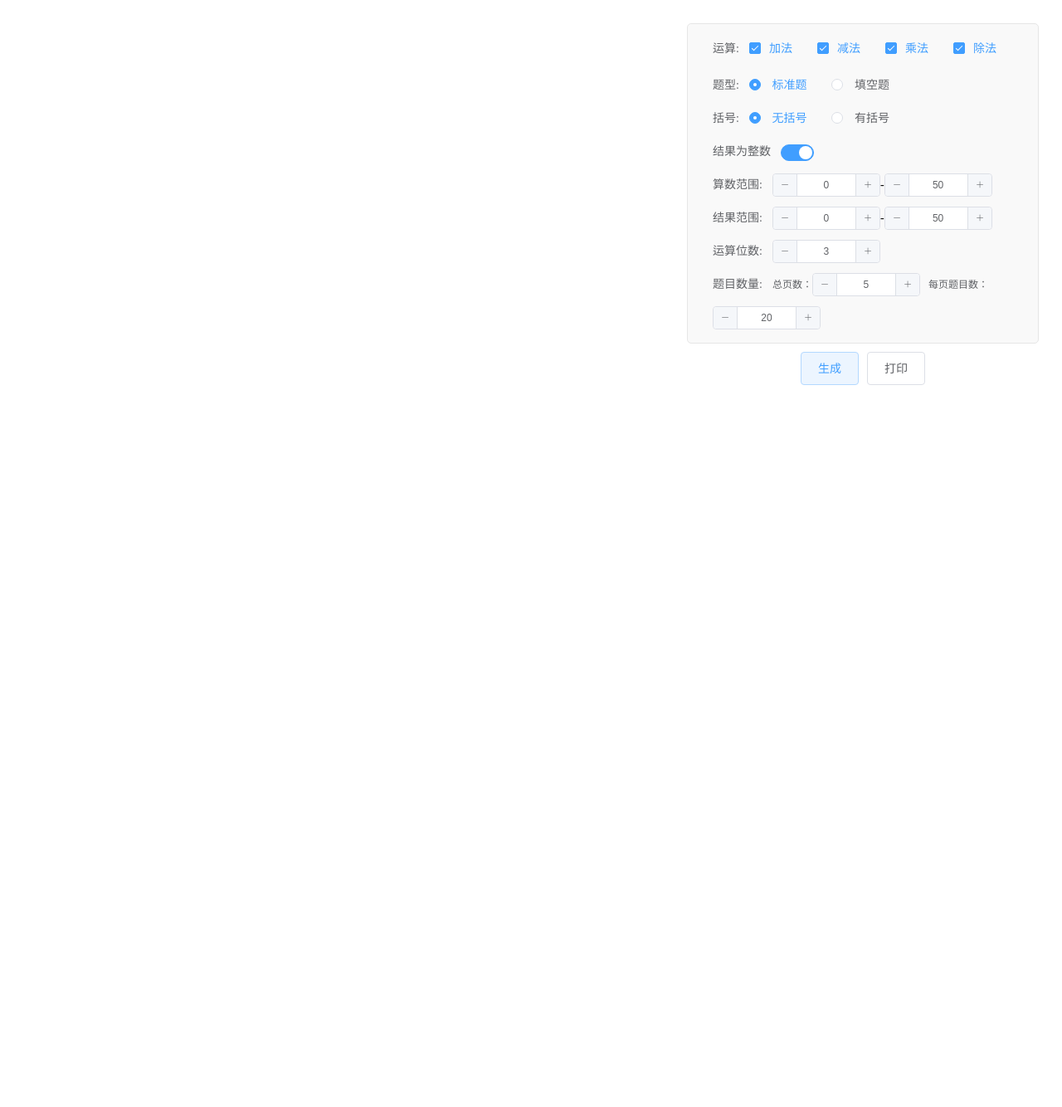
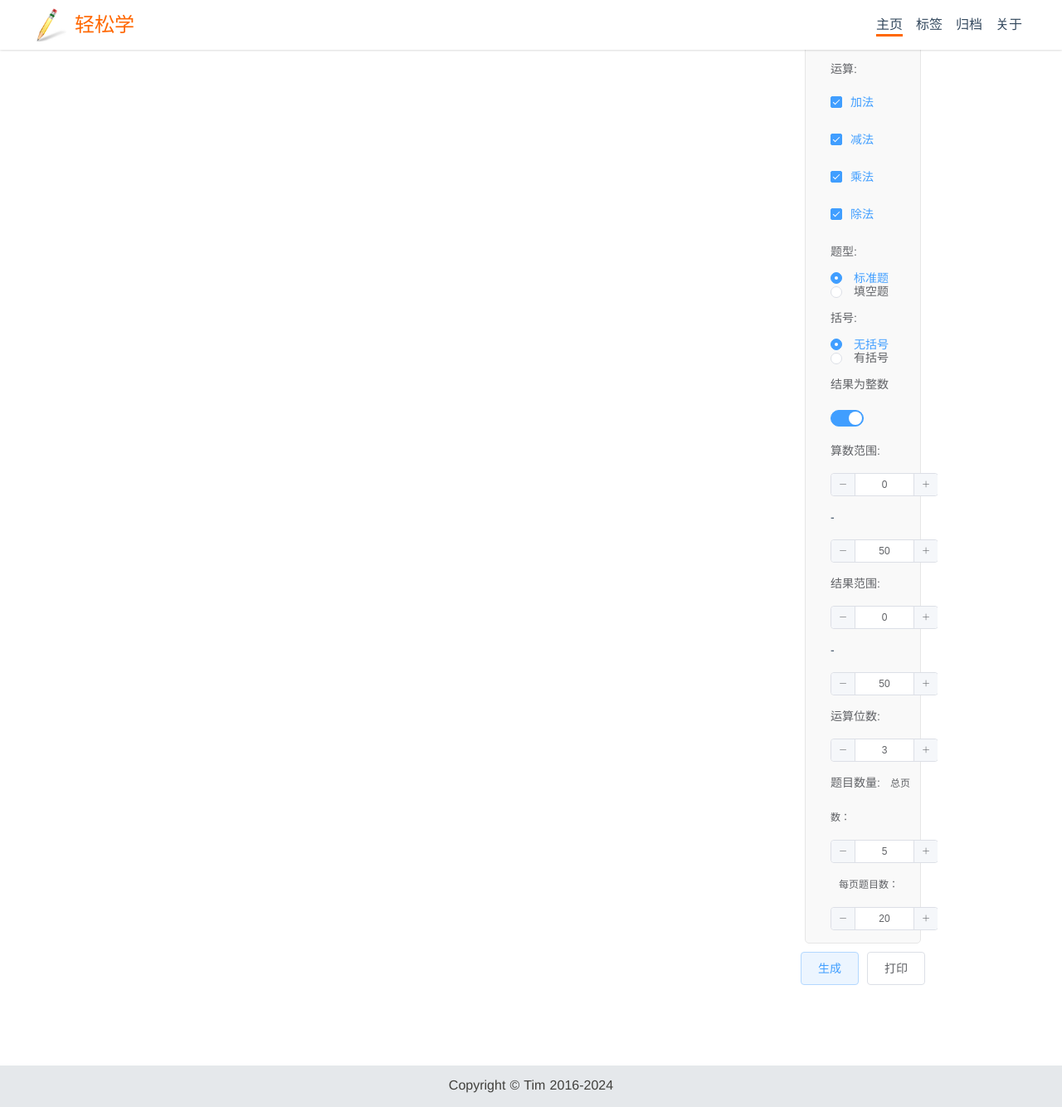
Before and after one commit to leanfish2011/e-learn, a Vue app: page / in a window 1280 px wide. Shown: the whole page at 83% size. Before the commit the page ends 800 px from the top, so only its background shows below. Built offline with nearby package versions, Linux system fonts and the light colour scheme.

Commit message:
feat:use frame

```diff
--- a/src/App.vue
+++ b/src/App.vue
@@ -12,5 +12,76 @@ export default {
 
 <style>
 /*全局样式*/
+html {
+  /*!*全局灰色样式*!*/
+  /*-webkit-filter: grayscale(100%);*/
+  /*-moz-filter: grayscale(100%);*/
+  /*-ms-filter: grayscale(100%);*/
+  /*-o-filter: grayscale(100%);*/
+  /*filter: grayscale(100%);*/
+  /*filter: progid:DXImageTransform.Microsoft.BasicImage(grayscale=1);*/
+}
 
+#app {
+  position: absolute;
+  top: 0;
+  left: 0;
+  width: 100%;
+  height: 100%;
+}
+
+::selection {
+  background: #ff6700;
+  color: #fff;
+}
+
+body {
+  font-family: 'Source Sans Pro', 'Helvetica Neue', Arial, sans-serif;
+  -webkit-font-smoothing: antialiased;
+  -moz-osx-font-smoothing: grayscale;
+  -webkit-text-size-adjust: none;
+  position: relative;
+  height: 100%;
+  margin: 0;
+  color: #34495e;
+  font-size: 16px;
+}
+
+.app-body {
+  padding: 2em 1em;
+  margin: 0 auto;
+  height: 100%;
+  max-width: 980px;
+  position: relative;
+  transform: translateY(-20px);
+  transition: all 0.4s;
+}
+
+@media screen and (max-width: 480px) {
+  body {
+    font-size: 15px;
+  }
+}
+
+ol,
+ul,
+form,
+p {
+  margin: 0;
+}
+
+a {
+  text-decoration: none;
+  color: #ff6700;
+  cursor: pointer;
+}
+
+p {
+  word-spacing: 0.05em;
+  margin: 15px 0;
+}
+
+pre {
+  overflow-x: auto;
+}
 </style>
--- /dev/null
+++ b/src/components/home/Footer.vue
@@ -0,0 +1,45 @@
+<template>
+  <div>
+    <div class="footer">
+      <div class="rightInfo">
+        <p>Copyright © Tim 2016-{{ year }}</p>
+      </div>
+    </div>
+    <el-backtop></el-backtop>
+  </div>
+</template>
+
+<script>
+export default {
+  name: "Footer",
+  data() {
+    return {
+      year: ''
+    }
+  },
+  methods: {
+    getYear() {
+      this.year = new Date().getFullYear()
+    }
+  },
+  created() {
+    this.getYear()
+  }
+}
+</script>
+
+<style scoped>
+.footer {
+  height: 50px;
+  background-color: #e5e8eb;
+  text-align: center;
+}
+
+.rightInfo {
+  height: 10px;
+  width: 100%;
+  position: relative;
+  top: 30%;
+  color: #41403d;
+}
+</style>
--- /dev/null
+++ b/src/components/home/Header.vue
@@ -0,0 +1,144 @@
+<template>
+  <header class="header fixed-header">
+    <div class="header-container">
+      <a class="home-link" href="/">
+        <div class="logo"></div>
+        <span>轻松学</span>
+      </a>
+      <ul class="right-list">
+        <label v-for="item in menuData">
+          <li class="list-item">
+            <router-link :to=item.route exact class="item-link">{{ item.name }}</router-link>
+          </li>
+        </label>
+      </ul>
+    </div>
+  </header>
+</template>
+
+<script>
+
+export default {
+  name: "Header",
+  data() {
+    return {
+      menuData: [
+        {
+          id: "1",
+          name: "主页",
+          route: "/",
+        },
+        {
+          id: "2",
+          name: "标签",
+          route: "/tag",
+        },
+        {
+          id: "3",
+          name: "归档",
+          route: "/archive",
+        },
+        {
+          id: "4",
+          name: "关于",
+          route: "/about",
+        }
+      ]
+    };
+  }
+}
+</script>
+
+<style scoped>
+.header {
+  background: none;
+  border: none;
+  position: absolute;
+  top: 0;
+  left: 0;
+  width: 100%;
+  z-index: 200;
+  transition: background 0.5s;
+}
+
+.fixed-header {
+  position: fixed;
+  background-color: rgba(255, 255, 255, 0.98);
+  box-shadow: 0 0 3px rgba(14, 14, 14, 0.26);
+}
+
+.fixed-header .home-link {
+  color: #ff6700;
+}
+
+.fixed-header .item-link {
+  color: #34495e;
+}
+
+.header-container {
+  max-width: 1200px;
+  height: 40px;
+  margin: 0 auto;
+  padding: 10px 40px;
+  position: relative;
+}
+
+@media screen and (max-width: 480px) {
+  .header-container {
+    padding: 6px 20px;
+    position: relative;
+  }
+}
+
+.logo {
+  background: url("../../../static/log.jpg");
+  background-size: cover;
+  width: 40px;
+  height: 40px;
+  margin-right: 10px;
+}
+
+.home-link {
+  display: flex;
+  align-items: center;
+  float: left;
+  font-weight: 500;
+  color: #fff;
+  font-size: 1.5em;
+  line-height: 40px;
+}
+
+.right-list {
+  list-style: none;
+  float: right;
+  padding: 0;
+}
+
+@media screen and (max-width: 480px) {
+  .right-list {
+    display: none;
+  }
+}
+
+.list-item {
+  display: inline-block;
+  margin: 0 8px;
+}
+
+.item-link {
+  height: 40px;
+  line-height: 40px;
+  text-decoration: none;
+  color: #fff;
+  padding-bottom: 3px;
+}
+
+.item-link:hover {
+  border-bottom: 3px solid #ff6700;
+}
+
+/*路由激活样式，router自带属性*/
+.router-link-active {
+  border-bottom: 3px solid #ff6700;
+}
+</style>
--- a/src/components/home/Home.vue
+++ b/src/components/home/Home.vue
@@ -1,80 +1,31 @@
 <template>
-  <el-container>
-    <el-aside width="800px">
-      <Preview ref="examPreview"/>
-    </el-aside>
-    <el-main>
-      <div class="print_hide">
-        <div class="option">
-          <Option ref="option"/>
-        </div>
-        <div class="buttons">
-          <el-button type="primary" plain @click="handleExamGenerator">
-            生成
-          </el-button>
-          <el-button @click="handlePrint">
-            打印
-          </el-button>
-        </div>
-      </div>
-    </el-main>
-  </el-container>
+  <div id="home">
+    <top-header></top-header>
+    <main class="app-body">
+      <main-math></main-math>
+    </main>
+    <bottom-footer></bottom-footer>
+  </div>
 </template>
 
 <script>
-import Option from "../common/Option.vue";
-import Preview from "../common/Preview.vue";
+import Header from './Header.vue'
+import Footer from './Footer.vue'
+import Math from "../math/Math.vue";
 
 export default {
   name: "Home",
   components: {
-    Option,
-    Preview
+    "topHeader": Header,
+    "bottomFooter": Footer,
+    "mainMath": Math
   },
-  data() {
-    return {
-      examList: [],
-    };
-  },
-  computed: {
-    pageNum() {
-      return Math.floor(this.examList.length / 30) - 1;
-    },
-  },
-  methods: {
-    handleExamGenerator() {
-      const params = this.$refs.option.getOption();
-      params.batchNum = parseInt(params.pageCount * params.pageSize, 10);
-      console.log('参数：', params);
-      this.$refs.examPreview.examGenerator(params);
-    },
-    handlePrint() {
-      window.print();
-    },
-  }
 }
 </script>
 
 <style scoped>
-@media print {
-  .print_hide {
-    display: none;
-  }
-}
-
-.home {
-
-}
-
-.option {
-  /*width: 500px;*/
-  margin-left: auto;
-  margin-right: auto;
-}
-
-.buttons {
-  display: flex;
-  justify-content: center;
-  margin: 10px;
+#home {
+  width: 100%;
+  margin-top: 20px;
 }
 </style>
--- /dev/null
+++ b/src/components/math/Math.vue
@@ -0,0 +1,80 @@
+<template>
+  <el-container>
+    <el-aside width="800px">
+      <Preview ref="examPreview"/>
+    </el-aside>
+    <el-main>
+      <div class="print_hide">
+        <div class="option">
+          <Option ref="option"/>
+        </div>
+        <div class="buttons">
+          <el-button type="primary" plain @click="handleExamGenerator">
+            生成
+          </el-button>
+          <el-button @click="handlePrint">
+            打印
+          </el-button>
+        </div>
+      </div>
+    </el-main>
+  </el-container>
+</template>
+
+<script>
+import Option from "./Option.vue";
+import Preview from "./Preview.vue";
+
+export default {
+  name: "Home",
+  components: {
+    Option,
+    Preview
+  },
+  data() {
+    return {
+      examList: [],
+    };
+  },
+  computed: {
+    pageNum() {
+      return Math.floor(this.examList.length / 30) - 1;
+    },
+  },
+  methods: {
+    handleExamGenerator() {
+      const params = this.$refs.option.getOption();
+      params.batchNum = parseInt(params.pageCount * params.pageSize, 10);
+      console.log('参数：', params);
+      this.$refs.examPreview.examGenerator(params);
+    },
+    handlePrint() {
+      window.print();
+    },
+  }
+}
+</script>
+
+<style scoped>
+@media print {
+  .print_hide {
+    display: none;
+  }
+}
+
+.home {
+
+}
+
+.option {
+  /*width: 500px;*/
+  margin-left: auto;
+  margin-right: auto;
+}
+
+.buttons {
+  display: flex;
+  justify-content: center;
+  margin: 10px;
+}
+</style>
--- a/src/components/common/Preview.vue
+++ b/src/components/math/Preview.vue
@@ -34,8 +34,8 @@
 <script>
 import {startExamBatch} from "../../utils/math";
 import {num2Chinese} from '../../utils/numUtil';
-import CircleNumber from './CircleNumber.vue';
-import Answer from './Answer.vue';
+import CircleNumber from '../common/CircleNumber.vue';
+import Answer from '../common/Answer.vue';
 
 export default {
   name: 'Preview',
```
Also changed, not shown: src/components/math/Option.vue (renamed from src/components/common/Option.vue), static/log.jpg (added).
